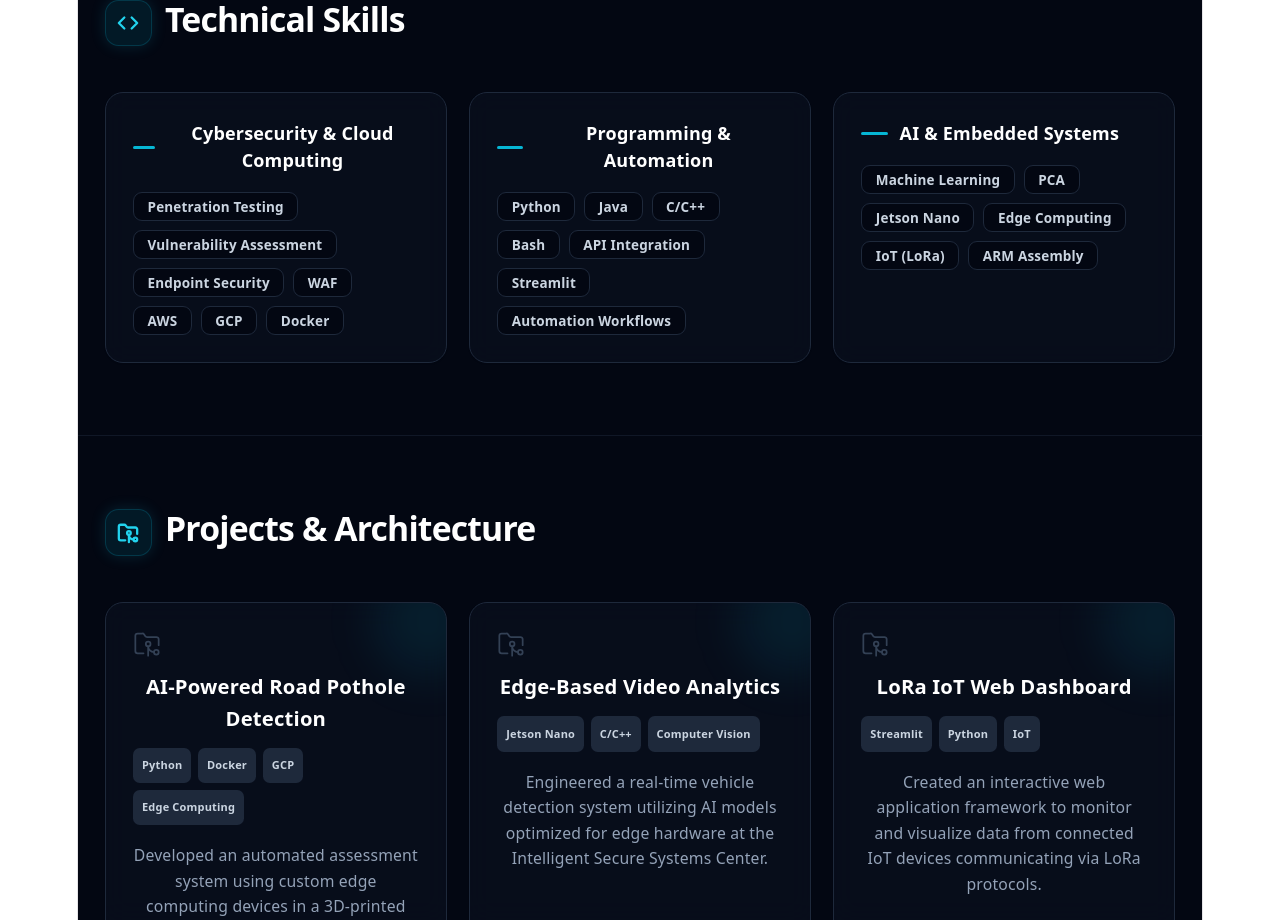
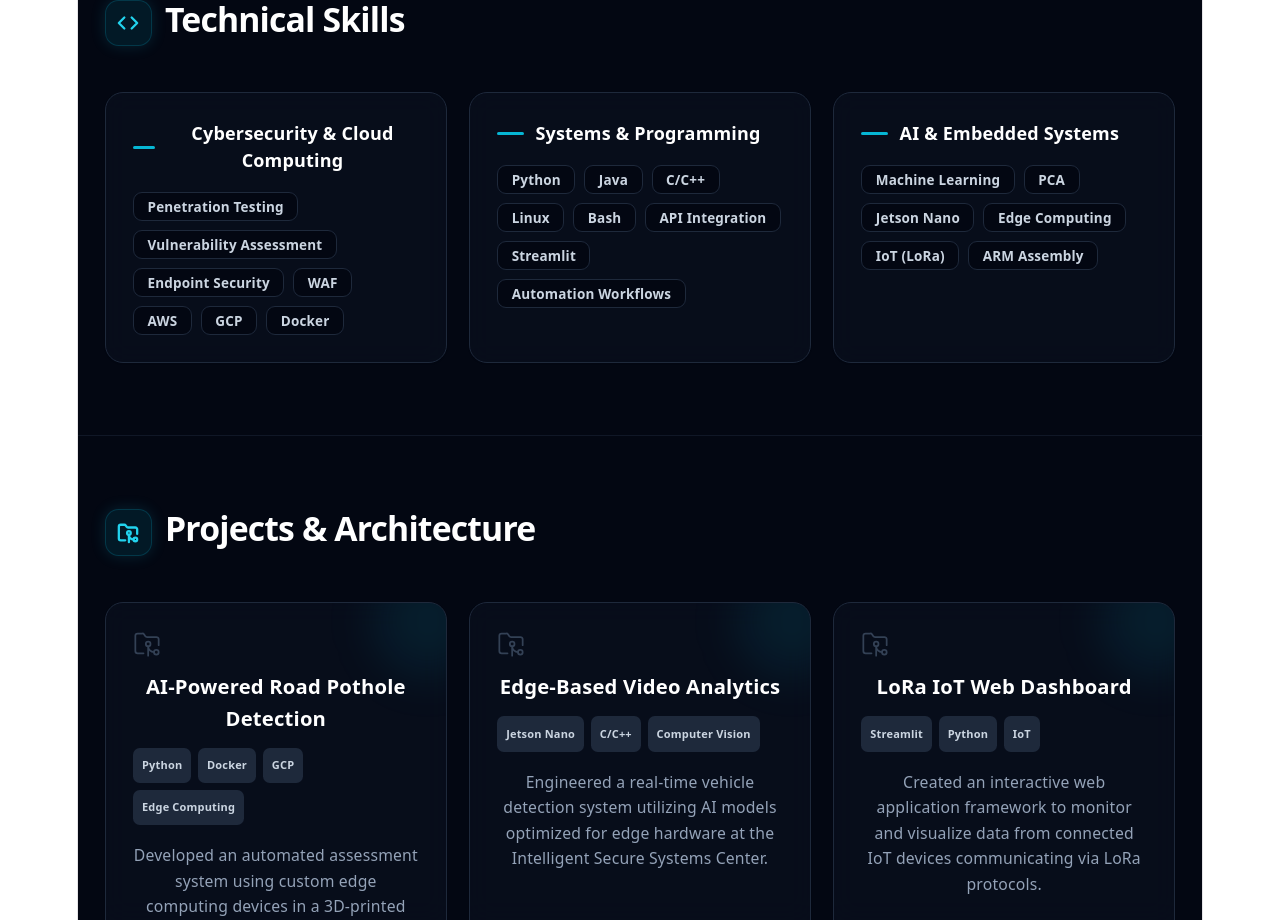
Before and after one commit to Amer-Mosally/Amer-Mosally.github.io, a React (Vite) app: page / in a window 1280 px wide. Shown: the part 3900-4820 px from the top of the page. Built offline with nearby package versions, Linux system fonts and the light colour scheme.

Commit message:
Update App.jsx

```diff
--- a/src/App.jsx
+++ b/src/App.jsx
@@ -150,8 +150,8 @@ const DATA = {
       items: ["Penetration Testing", "Vulnerability Assessment", "Endpoint Security", "WAF", "AWS", "GCP", "Docker"]
     },
     {
-      category: "Programming & Automation",
-      items: ["Python", "Java", "C/C++", "Bash", "API Integration", "Streamlit", "Automation Workflows"]
+      category: "Systems & Programming",
+      items: ["Python", "Java", "C/C++", "Linux", "Bash", "API Integration", "Streamlit", "Automation Workflows"]
     },
     {
       category: "AI & Embedded Systems",
```
